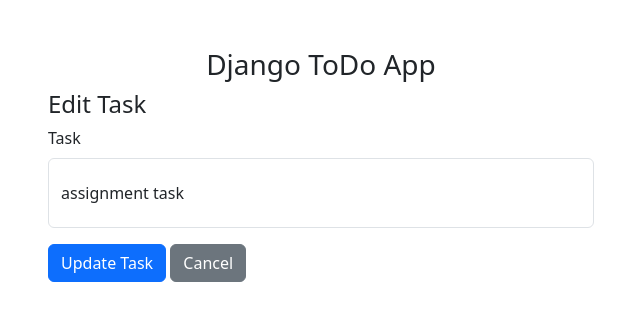
After one commit to hassanelhagm/todo, a Django app: page /todo/edit_task/1 in a window 1280 px wide. The commit adds this page. Shown: the top 321 px of the page, without its empty margins (319-959 px from the left). Run offline with Django 5.2, Linux system fonts and the light colour scheme; data comes from the database, SQL or seed files in the repository; both versions use the stored data as it was after the commit.

Commit message:
edit delete

```diff
--- /dev/null
+++ b/templates/edit_task.html
@@ -0,0 +1,40 @@
+<!DOCTYPE html>
+<html lang="en">
+<head>
+    <meta charset="UTF-8">
+    <meta http-equiv="X-UA-Compatible" content="IE=edge">
+    <meta name="viewport" content="width=device-width, initial-scale=1.0">
+    <title>TODO LIST - Edit task</title>
+
+    <!-- Bootstrap -->
+    <link href="https://cdn.jsdelivr.net/npm/bootstrap@5.3.0-alpha1/dist/css/bootstrap.min.css" rel="stylesheet" integrity="sha384-GLhlTQ8iRABdZLl6O3oVMWSktQOp6b7In1Zl3/Jr59b6EGGoI1aFkw7cmDA6j6gD" crossorigin="anonymous">
+    <script src="https://cdn.jsdelivr.net/npm/bootstrap@5.3.0-alpha1/dist/js/bootstrap.bundle.min.js" integrity="sha384-w76AqPfDkMBDXo30jS1Sgez6pr3x5MlQ1ZAGC+nuZB+EYdgRZgiwxhTBTkF7CXvN" crossorigin="anonymous"></script>
+    <!-- Font Awesome Icons -->
+    <link rel="stylesheet" href="https://cdnjs.cloudflare.com/ajax/libs/font-awesome/4.7.0/css/font-awesome.min.css">
+
+    <style>
+        .form-control{
+        padding: 1.375rem .75rem !important;
+    }
+    </style>
+</head>
+<body>
+
+    <div class="container">
+        <h3 class="pt-5 text-center">Django ToDo App</h3>
+        <div class="row justify-content-center">
+            <div class="col-md-6 col-lg-6">
+                <h4>Edit Task</h4>
+                <form method="POST" action="{% url 'edit_task_name' get_task.pk %}">
+                    {% csrf_token %}
+                    <div class="mb-3">
+                        <label for="task" class="form-label">Task</label>
+                        <input type="text" class="form-control" id="task" name="taskeditfieldname" value="{{ get_task.task }}">
+                    </div>
+                    <button type="submit" class="btn btn-primary">Update Task</button>
+                    <a href="{% url 'home' %}" class="btn btn-secondary">Cancel</a>
+                </form>
+            </div>
+        </div>
+    </div>
+</body>
--- a/todo_main/views.py
+++ b/todo_main/views.py
@@ -6,8 +6,10 @@ from todos.models import Task
 
 def home(request):
       tasks = Task.objects.filter(is_completed=False).order_by('-created_at')
+      completed_tasks = Task.objects.filter(is_completed=True)
       context = {
             'tasks': tasks,
+            'completed_tasks': completed_tasks,
             }
 
       return render(request, 'home.html', context )
--- a/todos/urls.py
+++ b/todos/urls.py
@@ -5,5 +5,9 @@ from  . import views
 urlpatterns = [
 
     path('addTask', views.addTask, name='addTaskname' ),
+    path('mark_as_done/<int:pk>', views.mark_as_done, name='mark_as_done_name' ),
+    path('mark_as_undone/<int:pk>', views.mark_as_undone, name='mark_as_undone_name' ),
+    path('edit_task/<int:pk>', views.edit_task, name='edit_task_name' ),
+     path('delete_task/<int:pk>', views.delete_task, name='delete_task_name' ),
 
 ]
--- a/todos/views.py
+++ b/todos/views.py
@@ -1,4 +1,4 @@
-from django.shortcuts import render, redirect
+from django.shortcuts import render, redirect, get_object_or_404
 from django.http import HttpResponse
 from .models import Task
 
@@ -7,6 +7,35 @@ from .models import Task
 def addTask(request):
     taskdata = request.POST['task']
     Task.objects.create(task=taskdata)
+    return redirect('home')
 
-    # return render(request, 'todos/addTask.html')
-    return redirect('home')
+def mark_as_done(request, pk):
+     task = get_object_or_404(Task, pk=pk)
+     task.is_completed = True
+     task.save()
+     return redirect('home')
+
+def mark_as_undone(request, pk):
+     task = get_object_or_404(Task, pk=pk)
+     task.is_completed = False
+     task.save()
+     return redirect('home')
+
+def edit_task(request, pk):
+     get_task = get_object_or_404(Task, pk=pk)
+
+     if request.method == 'POST':
+        new_task = request.POST['taskeditfieldname']
+        get_task.task = new_task
+        get_task.save()
+        return redirect('home')
+     else:
+
+          context = {
+               'get_task': get_task,
+          }
+     return render(request, 'edit_task.html', context)
+def delete_task(request, pk):
+     get_task = get_object_or_404(Task, pk=pk)
+     get_task.delete()
+     return redirect('home')
```
Also changed, not shown: templates/home.html (+12 -5 lines), db.sqlite3.
